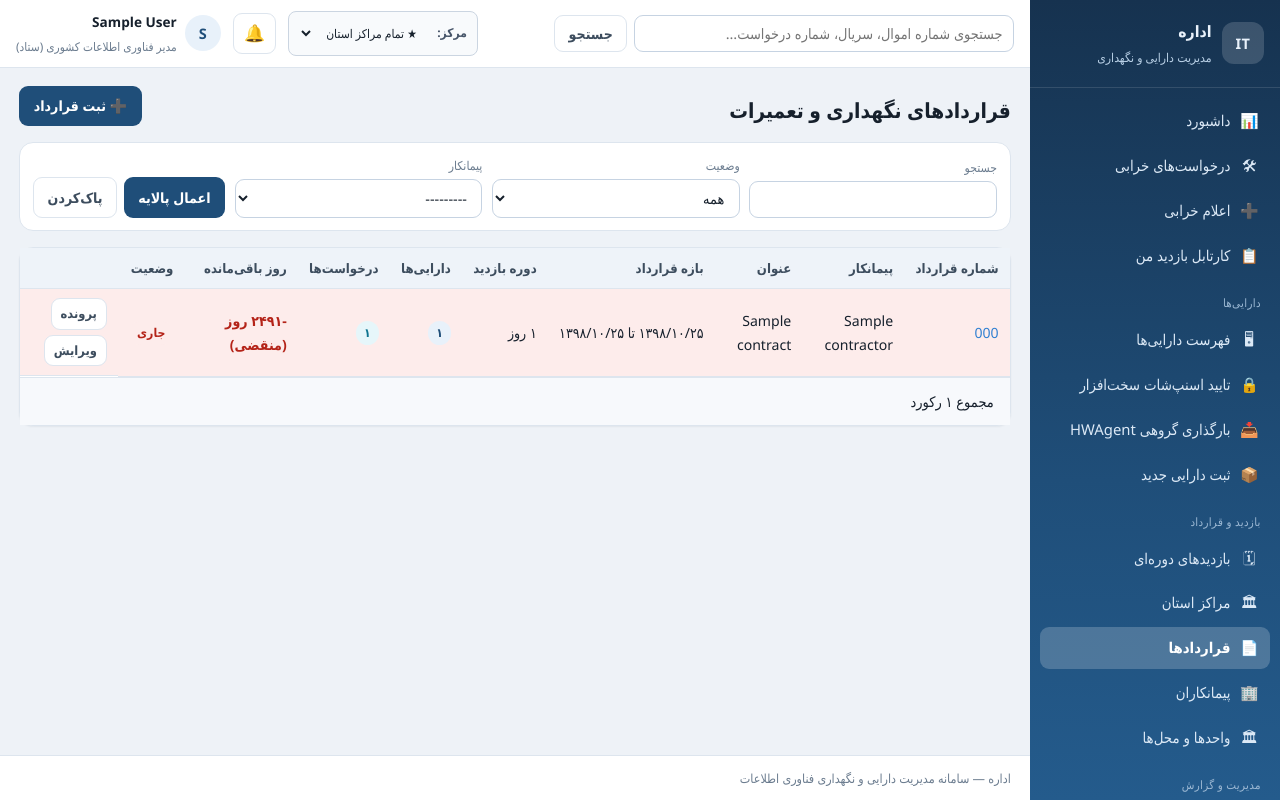
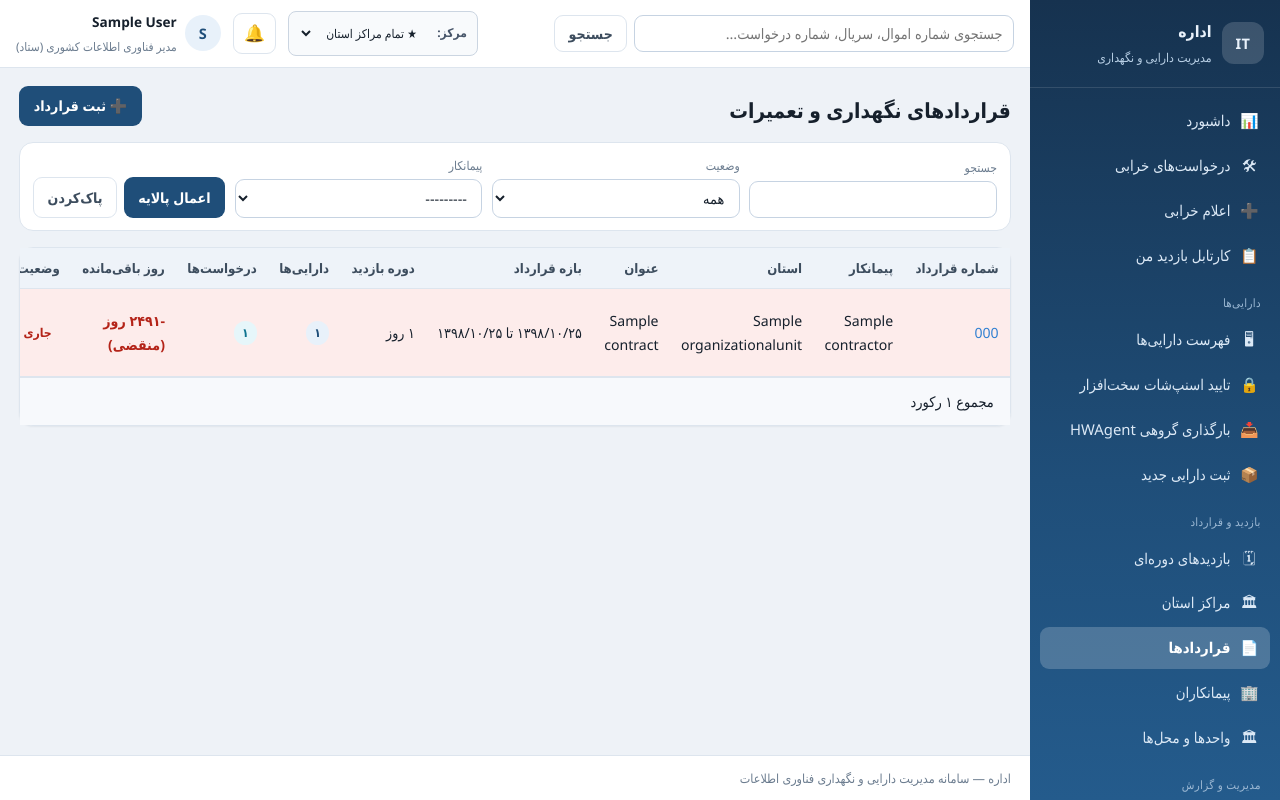
Before and after one commit to moghasemi/ITAM, a Django app: page /org/contracts/ in a window 1280 px wide. Run offline with Django 5.2, Linux system fonts and the light colour scheme; a user stored in the database is signed in; data comes from the database, SQL or seed files in the repository; tables that the repository leaves empty hold one stand-in row (values such as "Sample post"); data that the repository does not hold is empty; parts of the project's set-up code (start-up, migrations or seed data) failed here and were passed over.

Commit message:
ITAM: show contract province in list

```diff
--- a/templates/org/contract_list.html
+++ b/templates/org/contract_list.html
@@ -15,7 +15,7 @@
     <table class="table">
       <thead>
         <tr>
-          <th>شماره قرارداد</th><th>پیمانکار</th><th>عنوان</th><th>بازه قرارداد</th>
+          <th>شماره قرارداد</th><th>پیمانکار</th><th>استان</th><th>عنوان</th><th>بازه قرارداد</th>
           <th>دوره بازدید</th><th>دارایی‌ها</th><th>درخواست‌ها</th><th>روز باقی‌مانده</th><th>وضعیت</th><th></th>
         </tr>
       </thead>
@@ -24,6 +24,7 @@
         <tr class="{% if contract.status == 'active' and contract.days_remaining < 0 %}is-danger{% endif %}">
           <td><a href="{% url 'org:contract_detail' contract.pk %}">{{ contract.number }}</a></td>
           <td>{{ contract.contractor.name }}</td>
+          <td>{{ contract.province.name }}</td>
           <td>{{ contract.title }}</td>
           <td class="nowrap">{{ contract.jalali_range }}</td>
           <td>{{ contract.visit_interval_days|fa }} روز</td>
@@ -45,7 +46,7 @@
           </td>
         </tr>
       {% empty %}
-        <tr><td colspan="10">{% include "partials/empty.html" with text="قراردادی ثبت نشده است." %}</td></tr>
+        <tr><td colspan="11">{% include "partials/empty.html" with text="قراردادی ثبت نشده است." %}</td></tr>
       {% endfor %}
       </tbody>
     </table>
```
